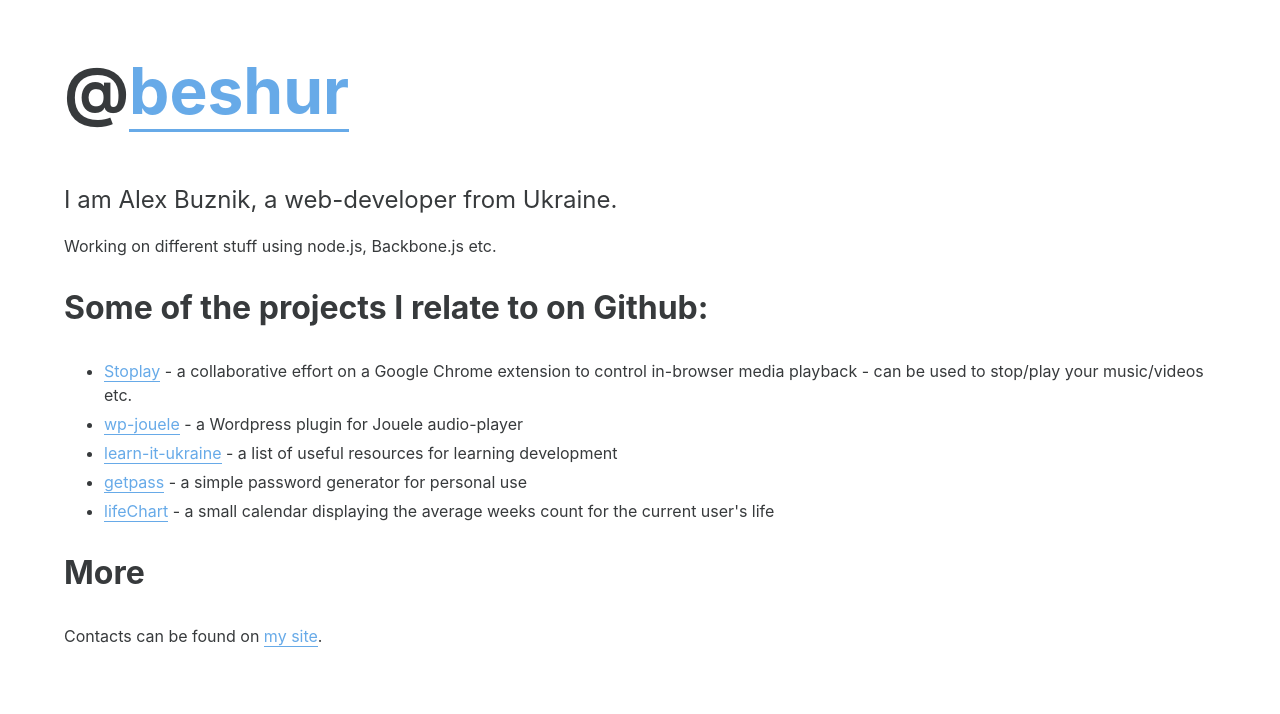
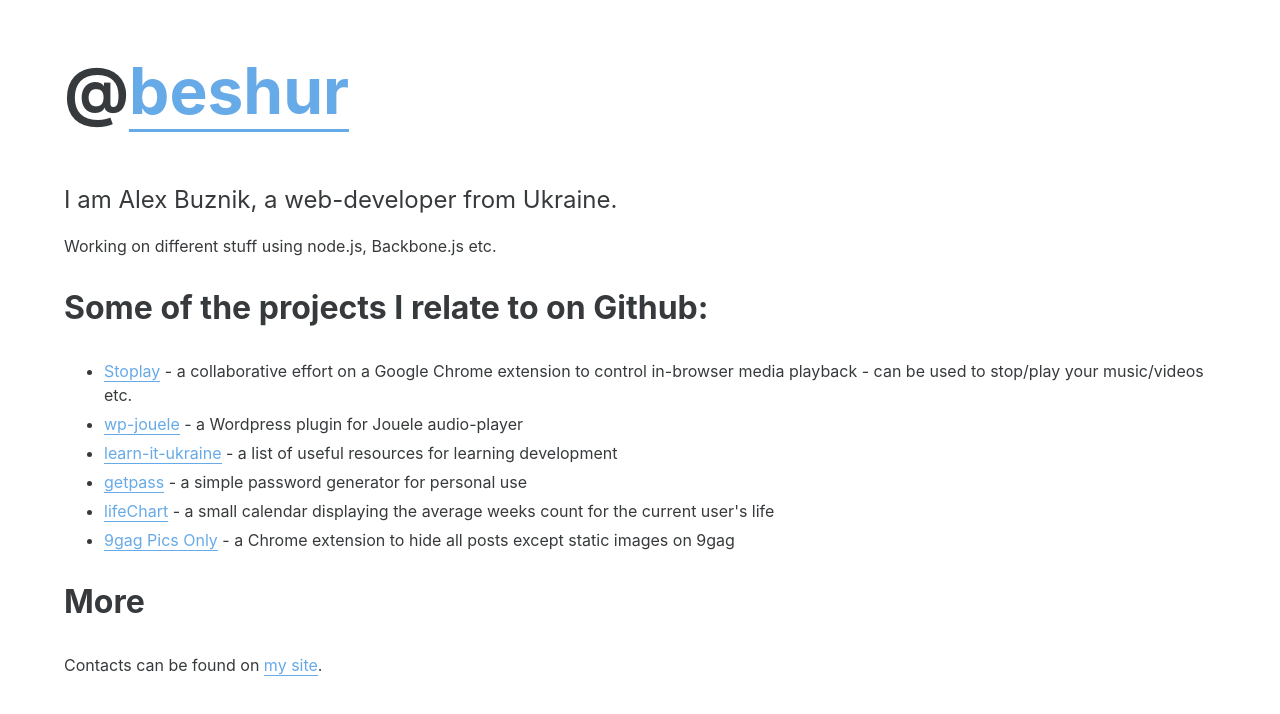
Before and after one commit to beshur/beshur.github.com, a plain HTML site: page index.html in a window 1280 px wide. Drawn offline with Linux system fonts and the light colour scheme.

Commit message:
Add 9gag-pics-only link

```diff
--- a/index.html
+++ b/index.html
@@ -81,6 +81,7 @@
 		<li><a href="https://beshur.github.io/getpass/">getpass</a> - a simple password generator for personal use</li>
 
 		<li><a href="http://beshur.github.io/lifeChart/">lifeChart</a> - a small calendar displaying the average weeks count for the current user's life</li>
+		<li><a href="https://beshur.github.io/9gag-pics-only/">9gag Pics Only</a> - a Chrome extension to hide all posts except static images on 9gag</li>
 		</ul>
 
 		<h2 class="display-3">More</h2>
```
Also changed, not shown: readme.md.
